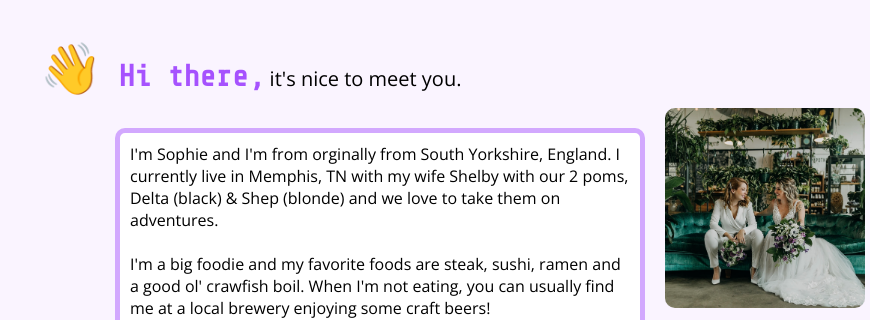
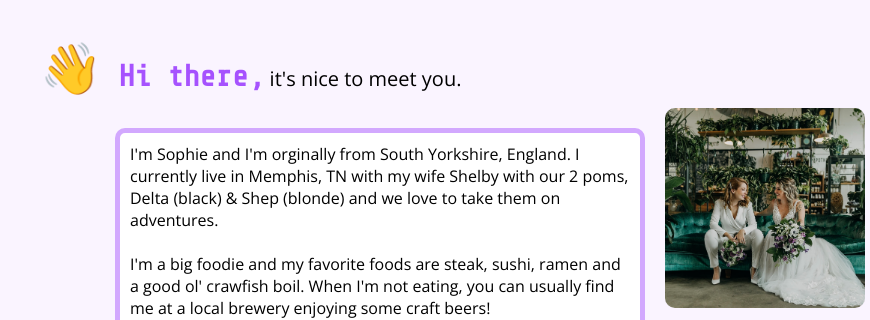
Before and after one commit to PeranichSophie/SophieCoyPeranich, a plain HTML site: page index.html in a window 1280 px wide. Shown: the part 676-996 px from the top of the page, 0-870 px from the left. Drawn offline with nearby package versions, Linux system fonts and the light colour scheme; grey boxes are pictures that could not be loaded.

Commit message:
Update index.html

```diff
--- a/index.html
+++ b/index.html
@@ -87,7 +87,7 @@
       </div>
       <div class="about-me-grid">
         <div class="purple-block-2">
-          <p>I'm Sophie and I'm from orginally from
+          <p>I'm Sophie and I'm orginally from
             South Yorkshire, England. I currently live in Memphis, TN with my wife Shelby with our 2 poms, Delta
             (black) & Shep (blonde) and we love to take them on adventures.</br>
             </br>
```
